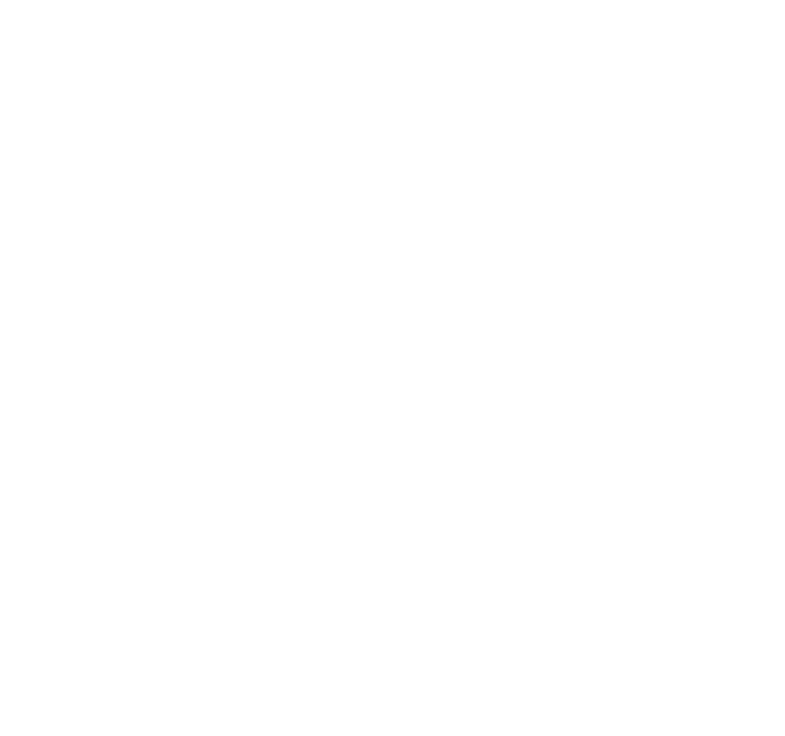
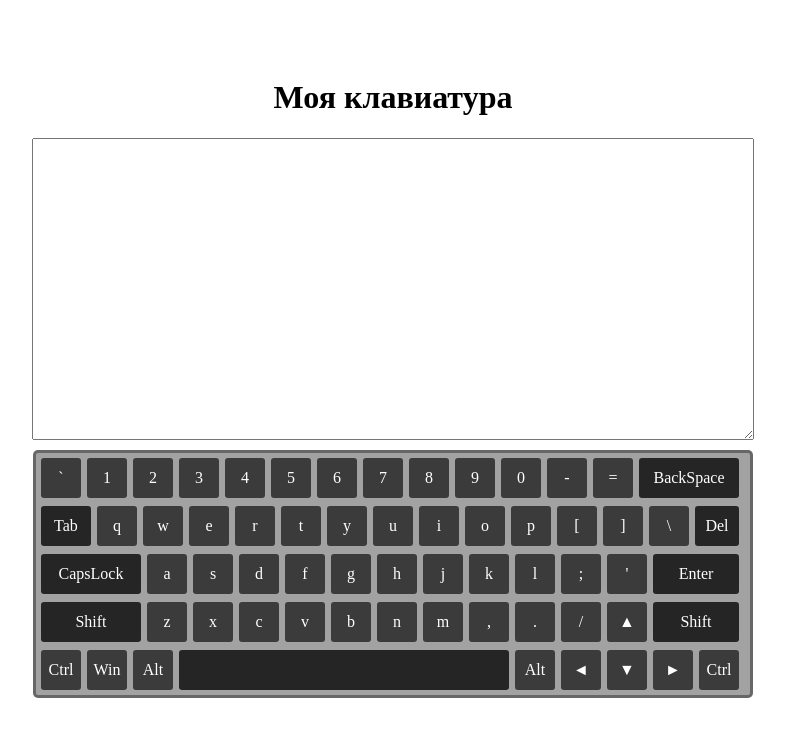
Before and after one commit to OleksandrBeley/virtual-keyboard, a website: page index.html in a window 1280 px wide. Shown: the whole page, without its empty margins (247-1032 px from the left). Drawn offline with Linux system fonts and the light colour scheme.

Commit message:
feat:  the generation of  elements is implemented and add css style for this element

```diff
--- a/index.html
+++ b/index.html
@@ -6,11 +6,12 @@
   <meta http-equiv="X-UA-Compatible" content="IE=edge">
   <meta name="viewport" content="width=device-width, initial-scale=1.0">
   <title>Document</title>
-  <link rel="stylesheet" href="/srtyle.css">
+  <link rel="stylesheet" href="/style.css">
 </head>
 
-<body>
+<body class="body">
 
+  <script src="/main.js"></script>
 </body>
 
 </html>
--- a/main.js
+++ b/main.js
@@ -0,0 +1,36 @@
+/* eslint-disable no-restricted-syntax */
+const keyboardEng = {
+  backqoute: '`', digit1: '1', digit2: '2', digit3: '3', digit4: '4', digit5: '5', digit6: '6', digit7: '7', digit8: '8', digit9: '9', digit0: '0', minus: '-', equal: '=', delete: 'BackSpace', tab: 'Tab', keyQ: 'q', keyW: 'w', keyE: 'e', keyR: 'r', keyT: 't', keyY: 'y', keyU: 'u', keyI: 'i', keyO: 'o', keyP: 'p', keyBracketLeft: '[', keyBracketRight: ']', keyBackSlash: '\\', keyDel: 'Del', keyCapsLock: 'CapsLock', keyA: 'a', keyS: 's', keyD: 'd', keyF: 'f', keyG: 'g', keyH: 'h', keyJ: 'j', keyK: 'k', keyL: 'l', keySemiColon: ';', keySingleQuote: '\'', keyEnter: 'Enter', keyLeftShift: 'Shift', keyZ: 'z', keyX: 'x', keyC: 'c', keyV: 'v', keyB: 'b', keyN: 'n', keyM: 'm', keyComma: ',', keyDot: '.', keyFrontSlash: '/', keyArrowUp: '▲', keyRightShift: 'Shift', keyCtrl: 'Ctrl', keyLeftWin: 'Win', keyLeftAlt: 'Alt', keySpace: ' ', rightAlt: 'Alt', keyArrowLeft: '◄', keyArrowDown: '▼', keyArrowRight: '►', keyRightCtrl: 'Ctrl',
+
+};
+const body = document.querySelector('.body');
+const centerDiv = document.createElement('div');
+centerDiv.classList.add('center-div');
+body.prepend(centerDiv);
+const textArea = document.createElement('textarea');
+textArea.classList.add('text-area');
+body.prepend(textArea);
+
+const titleText = 'Моя клавиатура';
+const title = document.createElement('h1');
+title.classList.add('title');
+title.innerHTML = titleText;
+body.prepend(title);
+
+for (const [key, value] of Object.entries(keyboardEng)) {
+  const button = document.createElement('div');
+  if (key === 'delete' || key === 'keyCapsLock' || key === 'keyLeftShift') {
+    button.classList.add('long-btn');
+  } else if (key === 'keySpace') {
+    button.classList.add('space-btn');
+  } else if (key === 'tab') {
+    button.classList.add('tab-btn');
+  } else if (key === 'keyEnter' || key === 'keyRightShift') {
+    button.classList.add('mid-btn');
+  } else if (key === 'keyDel') {
+    button.classList.add('del-btn');
+  }
+  button.classList.add('btn');
+  centerDiv.append(button);
+  button.innerHTML = value;
+}
--- a/package.json
+++ b/package.json
@@ -4,7 +4,9 @@
   "description": "",
   "main": "main.js",
   "scripts": {
-    "test": "echo \"Error: no test specified\" && exit 1"
+    "test": "echo \"Error: no test specified\" && exit 1",
+    "lint": "eslint . ",
+    "lint:fix": "eslint . --fix"
   },
   "repository": {
     "type": "git",
--- /dev/null
+++ b/style.css
@@ -0,0 +1,71 @@
+.body {
+  padding-top: 50px;
+  display: flex;
+  flex-direction: column;
+  align-items: center;
+}
+
+.center-div {
+  margin: 0 auto;
+  max-width: 704px;
+  display: flex;
+  padding: 5px;
+  flex-wrap: wrap;
+  column-gap: 6px;
+  row-gap: 8px;
+  background-color: #0000005d;
+  border: 3px solid #0000005d;
+  border-radius: 5px;
+}
+
+.title {}
+
+.text-area {
+  width: 700px;
+  height: 280px;
+  margin-bottom: 10px;
+  font-size: 20px;
+  padding: 10px;
+}
+
+.btn {
+  color: #fff;
+  display: flex;
+  align-items: center;
+  justify-content: center;
+  width: 40px;
+  height: 40px;
+  background-color: #000000a2;
+  border-radius: 3px;
+  transition: all 0.2s;
+}
+
+.btn:hover {
+  transition: all 0.2s;
+  background-color: #0000005b;
+}
+
+.long-btn {
+  width: 100px;
+  background-color: #000000c4;
+}
+
+.space-btn {
+  width: 330px;
+  background-color: #000000c4;
+}
+
+.mid-btn {
+  background-color: #000000c4;
+  width: 86px;
+}
+
+.tab-btn {
+  width: 50px;
+  background-color: #000000c4;
+}
+
+.del-btn {
+  background-color: #000000c4;
+  width: 44px;
+}
```
Also changed, not shown: srtyle.css (deleted), 1 other file.
